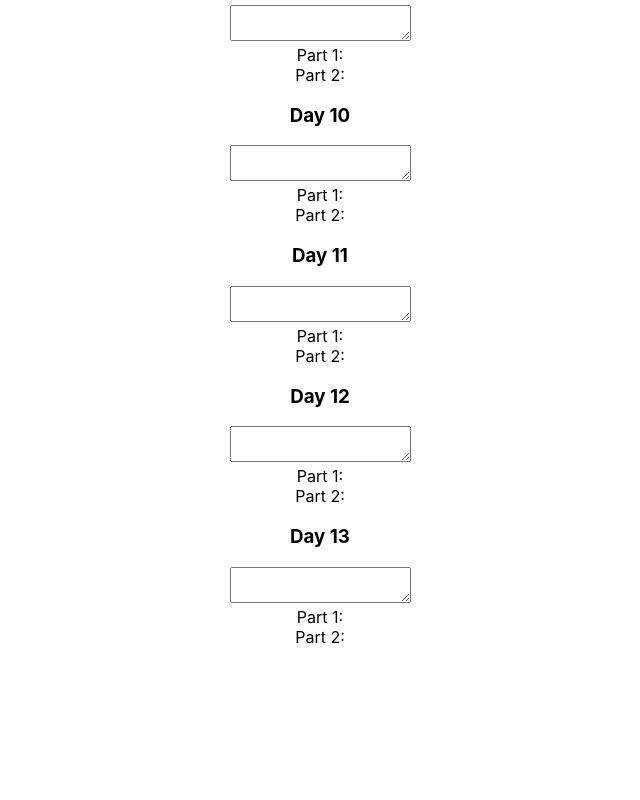
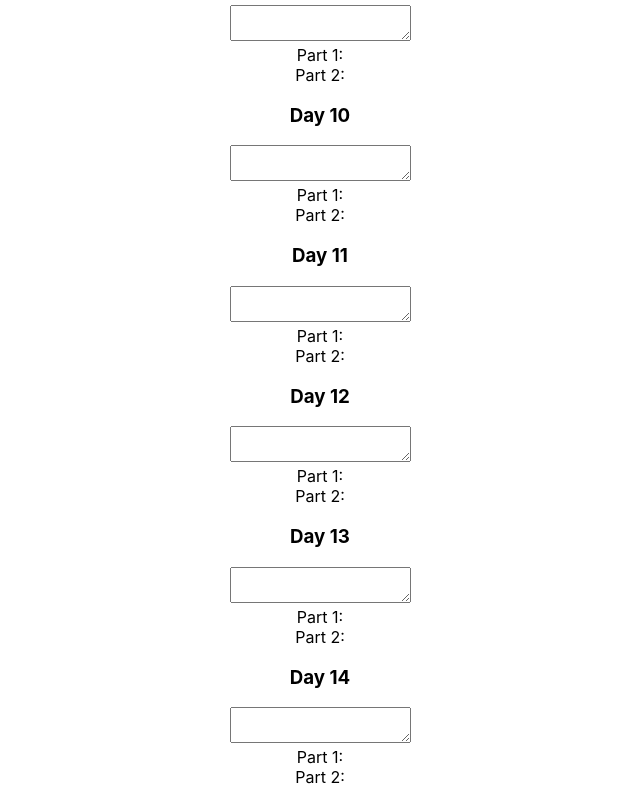
Before and after one commit to xbrukner/aoc21, a React (Create React App) app: page / in a window 1280 px wide. Shown: the part 1229-2029 px from the top of the page, without its empty margins (320-960 px from the left). Before the commit the page ends 1889 px from the top, so only its background shows below. Built offline with nearby package versions, Linux system fonts and the light colour scheme.

Commit message:
Add day 14.

```diff
--- a/src/App.tsx
+++ b/src/App.tsx
@@ -13,6 +13,7 @@ import { Task10 } from './tasks/10';
 import { Task11 } from './tasks/11';
 import { Task12 } from './tasks/12';
 import { Task13 } from './tasks/13';
+import { Task14 } from './tasks/14';
 
 function App() {
   return (
@@ -31,6 +32,7 @@ function App() {
       <Task11 />
       <Task12 />
       <Task13 />
+      <Task14 />
     </div>
   );
 }
--- /dev/null
+++ b/src/days/14.ts
@@ -0,0 +1,137 @@
+import { groupByCount, range } from "./05";
+
+export interface InputNaive {
+    expansions: Map<string, string>,
+    template: string,
+}
+
+type PairCount = [string, number, boolean]
+export interface InputSmart {
+    expansions: Map<string, string>,
+    template: Array<PairCount>,
+}
+
+export function parseInputNaive(str: string): InputNaive {
+    const [template, groups] = str.split('\n\n');
+
+    return {
+      template,
+      expansions: groups
+        .split("\n")
+        .map((l) => l.split(" -> "))
+        .reduce(
+          (map, [from, to]) => map.set(from, to),
+          new Map<string, string>()
+        ),
+    };
+}
+
+export function parseInput(str: string): InputSmart {
+    const [template, groups] = str.split('\n\n');
+    const pairs = groupByCount(
+        generatePairs(template),
+        (s) => s,
+        (s) => s
+      ).map<PairCount>(([s, v]) => [s, v, false]);
+    pairs[pairs.length - 1][2] = true;
+
+    return {
+      template: pairs,
+      expansions: groups
+        .split("\n")
+        .map((l) => l.split(" -> "))
+        .reduce(
+          (map, [from, to]) => map.set(from, to),
+          new Map<string, string>()
+        ),
+    };
+}
+
+function generatePairs(template: string): Array<string> {
+    type State = [Array<string>, string];
+
+    return template
+      .slice(1)
+      .split('')
+      .reduce<State>(
+        ([acc, prev], current) => [acc.concat(prev + current), current],
+        [[], template[0]]
+      )[0];
+}
+
+function expandNaive({expansions, template}: InputNaive): InputNaive {
+    return {
+        expansions: expansions,
+        template: generatePairs(template)
+            .map(pair => pair[0] + (expansions.get(pair) || ''))
+            .join('') + template.slice(-1)
+    }
+}
+
+function sumPairs(pairs: Array<PairCount>): Array<PairCount> {
+    const toString = (str: string, last: boolean) => `${str},${last}`;
+    return [...pairs.reduce(
+        (map, [str, c, last]) => map.set(toString(str, last), c + (map.get(toString(str, last)) || 0)),
+        new Map<string, number>()
+    ).entries()].map(([str, c]) => {
+        const [pair, last] = str.split(',');
+
+        return [pair, c, last === 'false' ? false : true];
+    });
+}
+
+function expandSmart({expansions, template}: InputSmart): InputSmart {
+    return {
+      expansions: expansions,
+      template: sumPairs(template.flatMap(([str, c, last]) =>
+        expansions.has(str)
+          ? !last ? [
+              [str[0] + expansions.get(str), c, false],
+              [expansions.get(str) + str[1], c, false],
+            ] : [
+              [str[0] + expansions.get(str), c, false],
+              [expansions.get(str) + str[1], c, true],
+            ]
+          : [[str, c, last]]
+      )),
+    };
+}
+
+function countElements(pairs: Array<PairCount>): Array<[string, number]> {
+    return [
+      ...pairs
+        .reduce(
+          (map, [str, c, last]) => {
+            const m = map.set(str[0], c + (map.get(str[0]) || 0));
+            if (last) m.set(str[1], c + (map.get(str[1]) || 0))
+            return m;
+          },
+          new Map<string, number>()
+        )
+        .entries(),
+    ];
+}
+
+export function firstHalfNaive(input: InputNaive): number {
+    const {template} = range(0, 10).reduce((state, _) => expandNaive(state), input);
+
+    const groups = groupByCount(template.split(''), s => s, s => s).map(([_, c]) => c);
+
+    return Math.max(...groups) - Math.min(...groups);
+}
+
+export function firstHalf(input: InputSmart): number {
+    const {template} = range(0, 10).reduce((state, _) => expandSmart(state), input);
+
+    const groups = countElements(template).map(([_, c]) => c);
+
+    return Math.max(...groups) - Math.min(...groups);
+}
+
+export function secondHalf(input: InputSmart): number {
+    const {template} = range(0, 40).reduce((state, _) => expandSmart(state), input);
+
+    const groups = countElements(template).map(([_, c]) => c);
+
+    return Math.max(...groups) - Math.min(...groups);
+}
--- /dev/null
+++ b/src/tasks/14.tsx
@@ -0,0 +1,11 @@
+import * as day14 from '../days/14';
+import { Task } from './task';
+
+export function Task14(): JSX.Element {
+    return (<Task
+        day={14}
+        parser={day14.parseInput}
+        firstHalf={day14.firstHalf}
+        secondHalf={day14.secondHalf}
+        />)
+}
```
